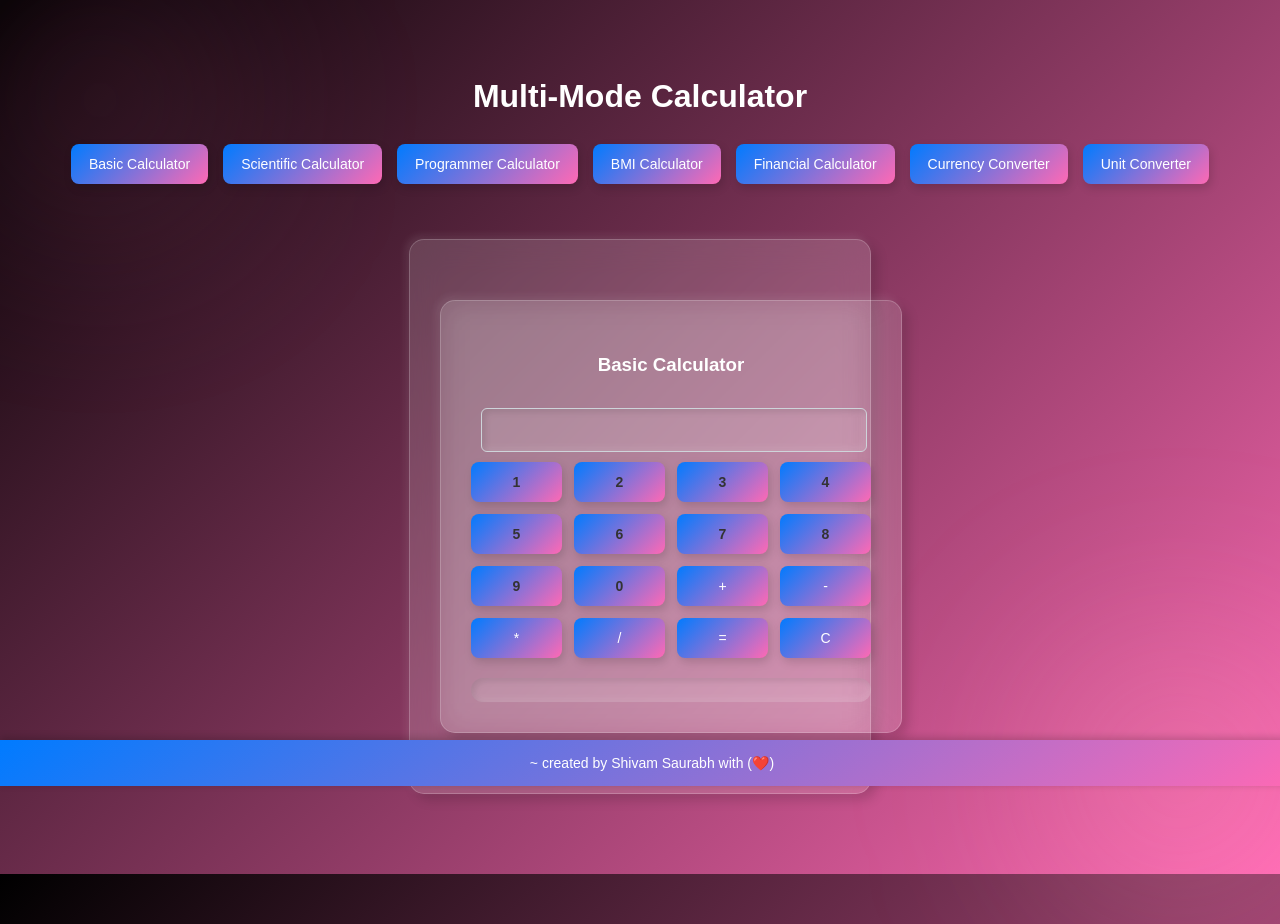
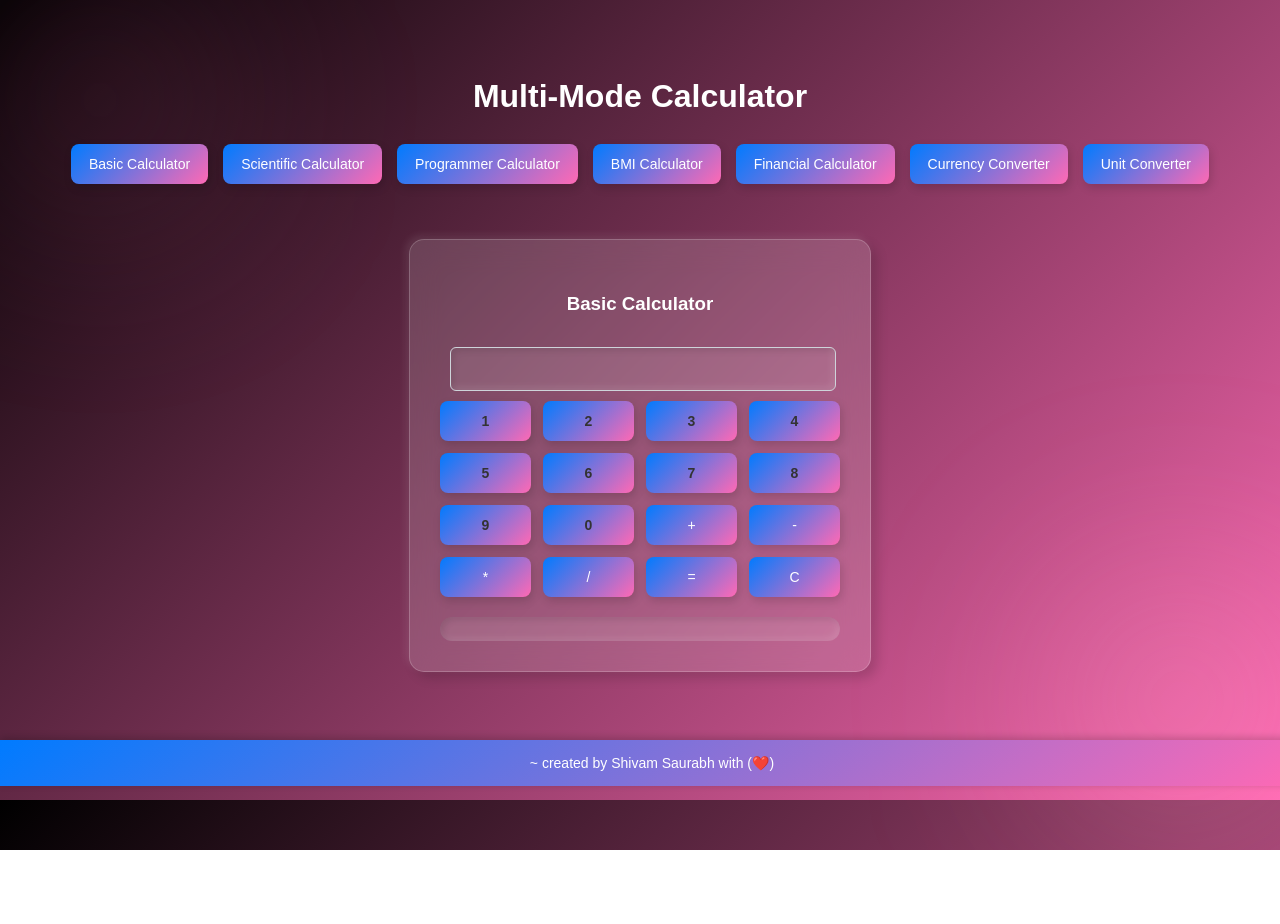
Before and after one commit to shivamsaurabh25/Calculator, a React (Create React App) app: page / in a window 1280 px wide. Shown: the top 924 px of the page. After the commit the page ends 850 px from the top, so only its background shows below. Built offline with nearby package versions, Linux system fonts and the light colour scheme.

Commit message:
Update BasicCalculator.jsx

```diff
--- a/src/components/BasicCalculator.jsx
+++ b/src/components/BasicCalculator.jsx
@@ -40,7 +40,7 @@ function BasicCalculator() {
   };
 
   return (
-    <div className="calculator-container">
+    <div className="calculator">
       <h3>Basic Calculator</h3>
       <input type="text" value={result} readOnly />
 
```
